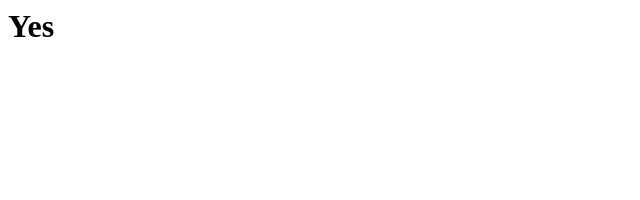
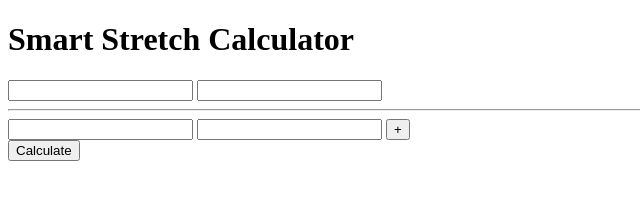
Before and after one commit to vinceTheProgrammer/smart-stretch-calculator, a plain HTML site: page index.html in a window 1280 px wide. Shown: the whole page, without its empty margins (0-640 px from the left). Drawn offline with Linux system fonts and the light colour scheme.

Commit message:
basic stuff

```diff
--- a/index.html
+++ b/index.html
@@ -1 +1,20 @@
-<h1>Yes</h1>
+<!DOCTYPE html>
+    <html>
+        <head>
+            <title>Smart Stretch Calculator</title>
+            <script src="script.js"></script>
+        </head>
+        <body>
+            <h1>Smart Stretch Calculator</h1>
+            <form onsubmit="return add();">
+                <input type="number" id="control-start" required value=""/>
+                <input type="number" id="control-end" required value=""/>
+                <hr>
+                <input type="number" id="start" required value=""/>
+                <input type="number" id="end" required value=""/>
+                <input type="button" id="add-point" value="+"/>
+                <br>
+                <input type="submit" value="Calculate"/>
+            </form>
+        </body>
+    </html>
```
Also changed, not shown: script.js (added).
